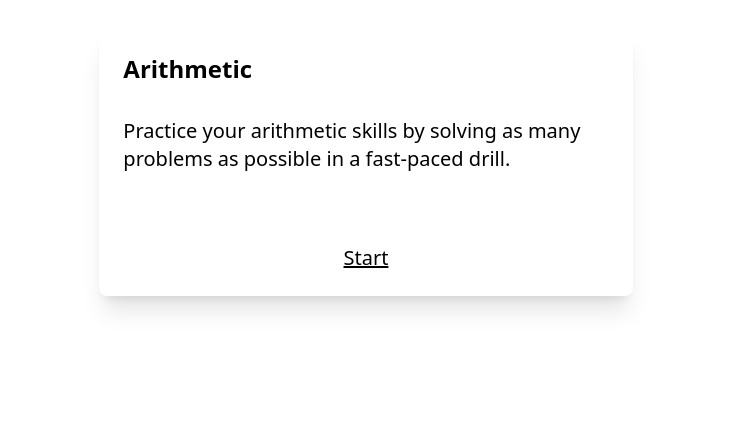
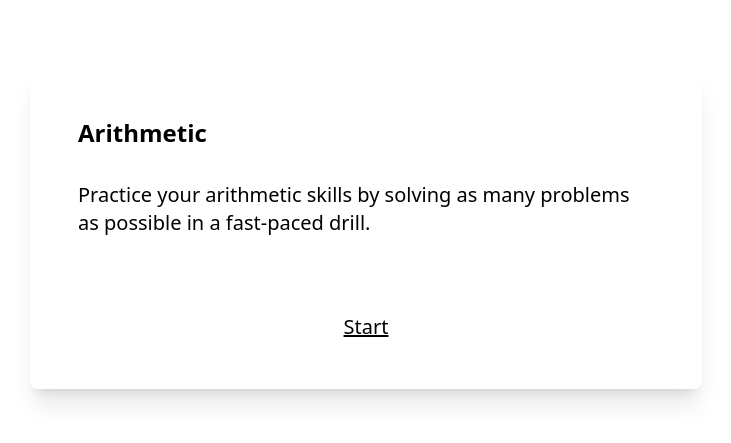
Before and after one commit to unknown/arithmetic, a Next.js app: page / in a window 1280 px wide. Shown: the part 171-614 px from the top of the page, without its empty margins (274-1005 px from the left). Built offline with nearby package versions, Linux system fonts and the light colour scheme.

Commit message:
Add a max width to panels

```diff
--- a/src/components/EndPanel.tsx
+++ b/src/components/EndPanel.tsx
@@ -5,9 +5,8 @@ interface EndPanelProps {
 
 const EndPanel = ({ onStart, score }: EndPanelProps) => {
   return (
-    <div className="h-screen flex flex-col items-center justify-start">
-      <div className="sm:basis-1/6 lg:basis-1/4" />
-      <div className="basis-1/3 flex flex-col w-full md:w-2/3 lg:w-5/12 p-6 md:shadow-xl rounded-lg">
+    <div className="h-screen flex flex-col items-center justify-start md:justify-center">
+      <div className="max-w-2xl h-80 flex flex-col w-full p-12 md:shadow-xl rounded-lg">
         <div className="flex items-center justify-between">
           <h1 className="text-2xl font-bold">Arithmetic</h1>
         </div>
--- a/src/components/HomePanel.tsx
+++ b/src/components/HomePanel.tsx
@@ -4,9 +4,8 @@ interface HomePanelProps {
 
 const HomePanel = ({ onStart }: HomePanelProps) => {
   return (
-    <div className="h-screen flex flex-col items-center justify-start">
-      <div className="sm:basis-1/6 lg:basis-1/4" />
-      <div className="basis-1/3 flex flex-col w-full md:w-2/3 lg:w-5/12 p-6 md:shadow-xl rounded-lg">
+    <div className="h-screen flex flex-col items-center justify-start md:justify-center">
+      <div className="max-w-2xl h-80 flex flex-col w-full p-12 md:shadow-xl rounded-lg">
         <div className="flex items-center justify-between">
           <h1 className="text-2xl font-bold">Arithmetic</h1>
         </div>
--- a/src/components/ProblemPanel.tsx
+++ b/src/components/ProblemPanel.tsx
@@ -18,15 +18,14 @@ const ProblemPanel = ({
   value,
 }: ProblemPanelProps) => {
   return (
-    <div className="h-screen flex flex-col items-center justify-start">
-      <div className="sm:basis-1/6 lg:basis-1/4" />
-      <div className="basis-1/3 flex flex-col w-full md:w-2/3 lg:w-5/12 p-6 md:shadow-xl rounded-lg">
+    <div className="h-screen flex flex-col items-center justify-start md:justify-center">
+      <div className="max-w-2xl h-80 flex flex-col w-full p-12 md:shadow-xl rounded-lg">
         <div className="flex items-center justify-between">
           <h1 className="text-2xl">Seconds: {seconds}</h1>
           <p className="text-2xl">{score}</p>
         </div>
         <div className="flex flex-col h-full items-center">
-          <div className="py-4" />
+          <div className="py-2" />
           <p className="text-2xl">
             {problem?.num1} {problem?.operation} {problem?.num2} =
           </p>
```
